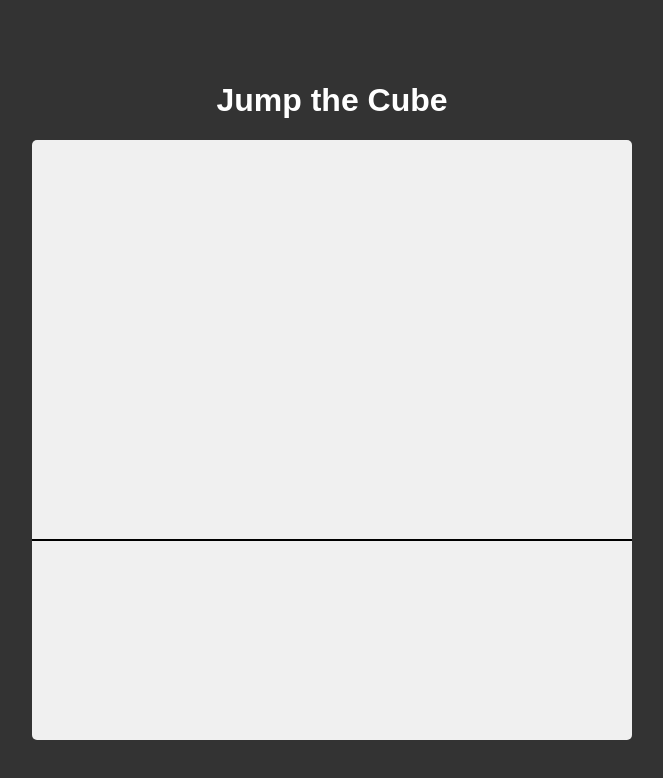
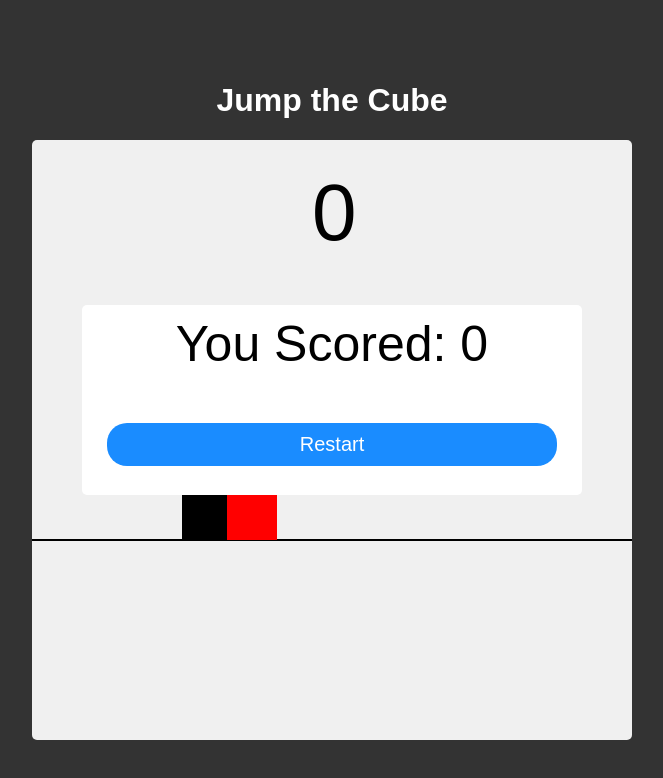
Before and after one commit to indymoorcroft/games, a plain HTML site: page jump-the-cube/index.html in a window 1280 px wide. Shown: the whole page, without its empty margins (68-731 px from the left). Drawn offline with Linux system fonts and the light colour scheme.

Commit message:
cube game functionality added

```diff
--- a/jump-the-cube/cube.css
+++ b/jump-the-cube/cube.css
@@ -20,3 +20,54 @@ body {
   border-radius: 5px;
   background-color: #f0f0f0;
 }
+
+#overlay {
+  position: absolute;
+  top: 0;
+  left: 0;
+  width: 100%;
+  height: 100%;
+  display: flex;
+  justify-content: center;
+  align-items: center;
+  color: black;
+  text-align: center;
+}
+
+#overlay #card {
+  background-color: white;
+  width: 500px;
+  height: 190px;
+  border-radius: 5px;
+  animation: cardIn 1s forwards;
+  display: none;
+}
+
+#overlay #card > p {
+  font-size: 50px;
+  margin-top: 10px;
+  user-select: none;
+}
+
+#overlay #card > button {
+  outline: none;
+  color: white;
+  border: none;
+  background-color: #1a8cff;
+  padding: 10px;
+  width: 90%;
+  border-radius: 20px;
+  font-size: 20px;
+  cursor: pointer;
+}
+
+@keyframes cardIn {
+  0% {
+    opacity: 0;
+    transform: translateY(-50px);
+  }
+  100% {
+    opacity: 1;
+    transform: translateY(0px);
+  }
+}
--- a/jump-the-cube/cube.js
+++ b/jump-the-cube/cube.js
@@ -1,5 +1,31 @@
 const canvas = document.getElementById("canvas");
 const ctx = canvas.getContext("2d");
+
+const card = document.getElementById("card");
+const cardScore = document.getElementById("card-score");
+
+let presetTime = 1000;
+let enemySpeed = 5;
+let score = 0;
+let scoreIncrement = 0;
+let canScore = true;
+
+function startGame() {
+  player = new Player(150, 350, 50, "black");
+  arrayBlocks = [];
+  score = 0;
+  scoreIncrement = 0;
+  enemySpeed = 5;
+  canScore = true;
+  presetTime = 1000;
+}
+
+function restartGame(button) {
+  card.style.display = "none";
+  button.blur();
+  startGame();
+  requestAnimationFrame(animate);
+}
 
 function drawBackgroundLine() {
   ctx.beginPath();
@@ -10,11 +36,210 @@ function drawBackgroundLine() {
   ctx.stroke();
 }
 
+function drawScore() {
+  ctx.font = "80px Arial";
+  ctx.fillStyle = "black";
+  let scoreString = score.toString();
+  let xOffset = (scoreString.length - 1) * 20;
+  ctx.fillText(scoreString, 280 - xOffset, 100);
+}
+
+function getRandomNumber(min, max) {
+  return Math.floor(Math.random() * (max - min + 1)) + min;
+}
+
+function randomNumberInterval(timeInterval) {
+  let returnTime = timeInterval;
+
+  if (Math.random() < 0.5) {
+    returnTime += getRandomNumber(presetTime / 3, presetTime * 1.5);
+  } else {
+    returnTime -= getRandomNumber(presetTime / 3, presetTime * 1.5);
+  }
+
+  return returnTime;
+}
+
+class Player {
+  constructor(x, y, size, color) {
+    this.x = x;
+    this.y = y;
+    this.size = size;
+    this.color = color;
+    this.jumpHeight = 12;
+    this.shouldJump = false;
+    this.jumpCounter = 0;
+    this.spin = 0;
+    this.spinIncrement = 360 / 32;
+  }
+
+  rotation() {
+    let offsetXPosition = this.x + this.size / 2;
+    let offsetYPosition = this.y + this.size / 2;
+
+    ctx.translate(offsetXPosition, offsetYPosition);
+
+    ctx.rotate((this.spin * Math.PI) / 180);
+    ctx.rotate((this.spinIncrement * Math.PI) / 180);
+
+    ctx.translate(-offsetXPosition, -offsetYPosition);
+
+    this.spin += this.spinIncrement;
+  }
+
+  counterRotation() {
+    let offsetXPosition = this.x + this.size / 2;
+    let offsetYPosition = this.y + this.size / 2;
+
+    ctx.translate(offsetXPosition, offsetYPosition);
+
+    ctx.rotate((-this.spin * Math.PI) / 180);
+
+    ctx.translate(-offsetXPosition, -offsetYPosition);
+  }
+
+  jump() {
+    if (this.shouldJump) {
+      this.jumpCounter++;
+      if (this.jumpCounter < 15) {
+        this.y -= this.jumpHeight;
+      } else if (this.jumpCounter > 14 && this.jumpCounter < 19) {
+        this.y += 0;
+      } else if (this.jumpCounter < 33) {
+        this.y += this.jumpHeight;
+      }
+
+      this.rotation();
+
+      if (this.jumpCounter >= 32) {
+        this.counterRotation();
+        this.spin = 0;
+        this.shouldJump = false;
+      }
+    }
+  }
+
+  draw() {
+    this.jump();
+    ctx.fillStyle = this.color;
+    ctx.fillRect(this.x, this.y, this.size, this.size);
+
+    if (this.shouldJump) this.counterRotation();
+  }
+}
+
+let player = new Player(150, 350, 50, "black");
+
+class AvoidBlock {
+  constructor(size, speed) {
+    this.x = canvas.width + size;
+    this.y = 400 - size;
+    this.size = size;
+    this.color = "red";
+    this.slideSpeed = speed;
+  }
+
+  draw() {
+    ctx.fillStyle = this.color;
+    ctx.fillRect(this.x, this.y, this.size, this.size);
+  }
+  slide() {
+    this.draw();
+    this.x -= this.slideSpeed;
+  }
+}
+
+let arrayBlocks = [];
+
+function generateBlocks() {
+  let timeDelay = randomNumberInterval(presetTime);
+  arrayBlocks.push(new AvoidBlock(50, enemySpeed));
+
+  setTimeout(generateBlocks, timeDelay);
+}
+
+function squaresColliding(player, block) {
+  let s1 = Object.assign(Object.create(Object.getPrototypeOf(player)), player);
+  let s2 = Object.assign(Object.create(Object.getPrototypeOf(block)), block);
+
+  s2.size = s2.size - 10;
+  s2.x = s2.x + 10;
+  s2.y = s2.y + 10;
+
+  return !(
+    s1.x > s2.x + s2.size ||
+    s1.x + s1.size < s2.x ||
+    s1.y > s2.y + s2.size ||
+    s1.y + s1.size < s2.y
+  );
+}
+
+function isPastBlock(player, block) {
+  return (
+    player.x + player.size / 2 > block.x + block.size / 4 &&
+    player.x + player.size / 2 < block.x + (block.size / 4) * 3
+  );
+}
+
+function shouldIncreaseSpeed() {
+  if (scoreIncrement + 10 === score) {
+    scoreIncrement = score;
+    enemySpeed++;
+
+    presetTime >= 100 ? (presetTime -= 100) : (presetTime = presetTime / 2);
+
+    arrayBlocks.forEach((block) => {
+      block.slideSpeed = enemySpeed;
+    });
+  }
+}
+
+let animationID = null;
+
 function animate() {
-  requestAnimationFrame(animate);
+  animationID = requestAnimationFrame(animate);
   ctx.clearRect(0, 0, canvas.width, canvas.height);
 
   drawBackgroundLine();
+  drawScore();
+
+  player.draw();
+
+  shouldIncreaseSpeed();
+
+  arrayBlocks.forEach((arrayBlock, index) => {
+    arrayBlock.slide();
+
+    if (squaresColliding(player, arrayBlock)) {
+      cardScore.textContent = score;
+      card.style.display = "block";
+      cancelAnimationFrame(animationID);
+    }
+
+    if (isPastBlock(player, arrayBlock) && canScore) {
+      canScore = false;
+      score++;
+    }
+
+    if (arrayBlock.x + arrayBlock.size <= 0) {
+      setTimeout(() => {
+        arrayBlocks.splice(index, 1);
+      }, 0);
+    }
+  });
 }
 
 animate();
+setTimeout(() => {
+  generateBlocks();
+}, randomNumberInterval(presetTime));
+
+addEventListener("keydown", (e) => {
+  if (e.code === "Space") {
+    if (!player.shouldJump) {
+      player.jumpCounter = 0;
+      player.shouldJump = true;
+      canScore = true;
+    }
+  }
+});
--- a/jump-the-cube/index.html
+++ b/jump-the-cube/index.html
@@ -8,6 +8,12 @@
   </head>
 
   <body>
+    <section id="overlay">
+      <div id="card">
+        <p>You Scored: <span id="card-score">0</span></p>
+        <button onclick="restartGame(this)">Restart</button>
+      </div>
+    </section>
     <h1>Jump the Cube</h1>
     <canvas width="600" height="600" id="canvas"></canvas>
     <script src="cube.js"></script>
```
